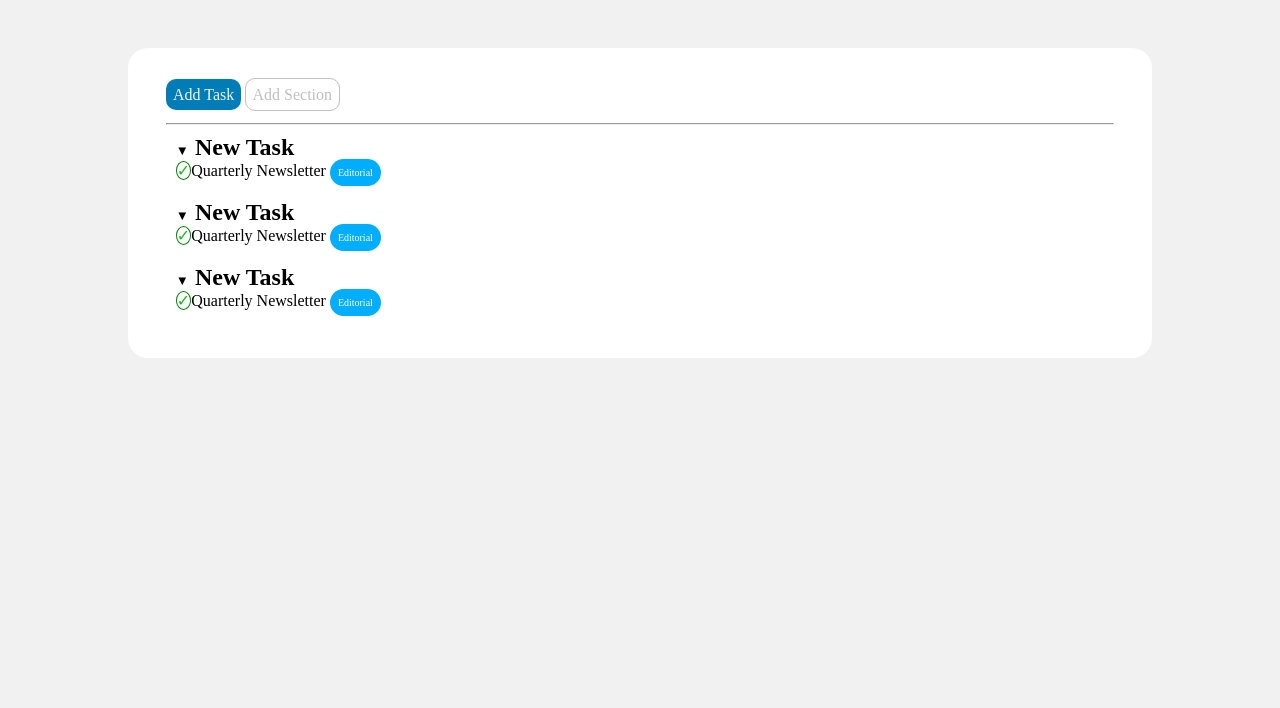
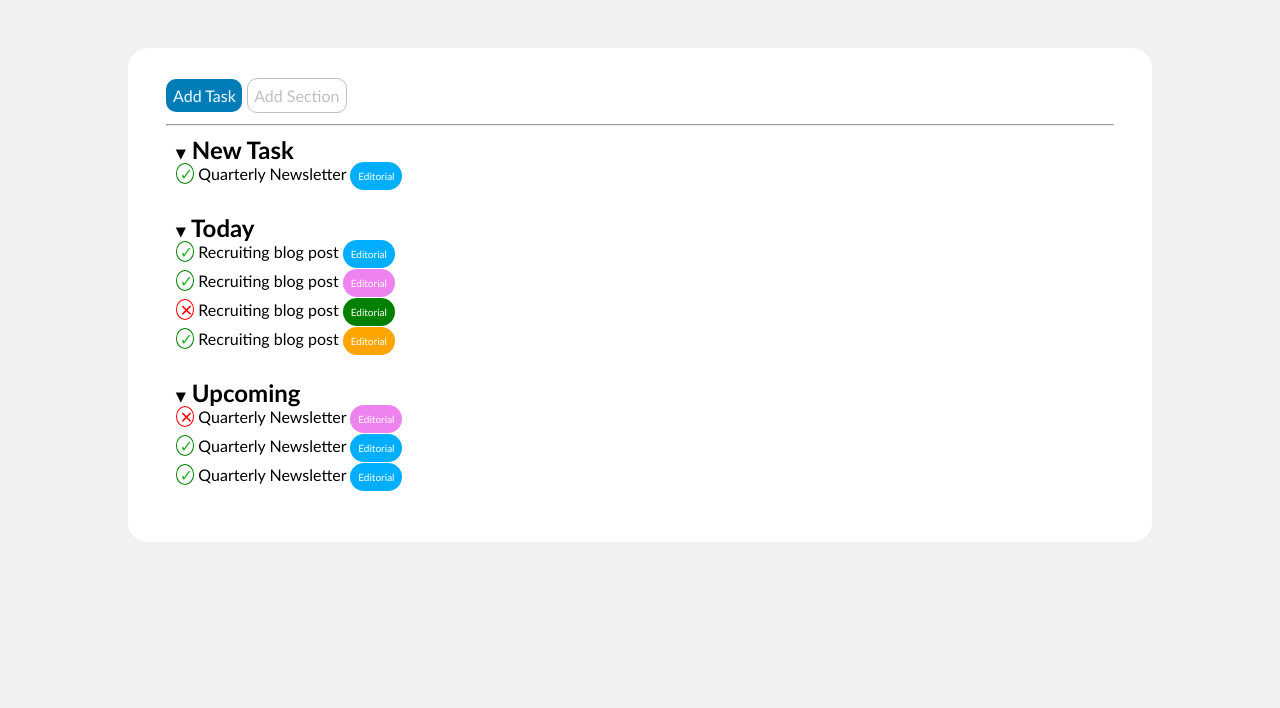
Before and after one commit to DaveKnud/html-css-toboolist, a plain HTML site: page index.html in a window 1280 px wide. Shown: the part 92-800 px from the top of the page. Drawn offline with Linux system fonts and the light colour scheme.

Commit message:
Progetto terminato (speriamo bene)

```diff
--- a/index.html
+++ b/index.html
@@ -29,19 +29,25 @@
     <!-- New task -->
     <section>
         <h2> <span class="arrow">&#9660;</span> New Task</h2>
-        <div> <span class="check">&check;</span>Quarterly Newsletter <span class="blue">Editorial</span> </div>
+        <div> <span class="check">&check;</span>   Quarterly Newsletter <span class="blue">Editorial</span> </div>
     </section>
 
     <!-- Today -->
     <section>
-        <h2> <span class="arrow">&#9660;</span> New Task</h2>
-        <div> <span class="check">&check;</span>Quarterly Newsletter <span class="blue">Editorial</span> </div>
+        <h2> <span class="arrow">&#9660;</span> Today</h2>
+        <div> <span class="check">&check;</span>   Recruiting blog post <span class="blue">Editorial</span> </div>
+        <div> <span class="check">&check;</span>   Recruiting blog post <span class="violet">Editorial</span> </div>
+        <div> <span class="refuse">&#10005;</span>   Recruiting blog post <span class="green">Editorial</span> </div>
+        <div> <span class="check">&check;</span>   Recruiting blog post <span class="orange">Editorial</span> </div>
+
     </section>
 
     <!-- Upcoming -->
     <section>
-        <h2> <span class="arrow">&#9660;</span> New Task</h2>
-        <div> <span class="check">&check;</span>Quarterly Newsletter <span class="blue">Editorial</span> </div>
+        <h2> <span class="arrow">&#9660;</span> Upcoming</h2>
+        <div> <span class="refuse">&#10005;</span>   Quarterly Newsletter <span class="violet">Editorial</span> </div>
+        <div> <span class="check">&check;</span>   Quarterly Newsletter <span class="blue">Editorial</span> </div>
+        <div> <span class="check">&check;</span>   Quarterly Newsletter <span class="blue">Editorial</span> </div>
     </section>
 </div>
 
--- a/style.css
+++ b/style.css
@@ -1,11 +1,16 @@
 * {margin: 0;
     padding: 0;
-    box-sizing: border-box;}
+    box-sizing: border-box;
+    font-family: 'Trebuchet MS', 'Lucida Sans Unicode', 'Lucida Grande', 'Lucida Sans', Arial, sans-serif;
+}
 
     /* Header- Logo  */
 
 header{background-color: white;
+}
 
+body{
+    background-color:rgb(241, 241, 241);
 }
 
 #logo{;padding-top: 1%;
@@ -21,9 +26,6 @@
 h1{display: inline;
 }
 
-    body{
-        background-color:rgb(241, 241, 241);
-    }
 
 /* MAIN  1st section */
 .conteiner{
@@ -41,6 +43,11 @@
     color: aliceblue;
 }
 
+
+section{
+    padding:1%;
+}
+
 #add-section{
     color:silver;
     border: 1px solid silver;
@@ -51,33 +58,48 @@
 hr{
     margin-top: 2%;
 }
+.refuse,.check{
+    border-radius: 50%;
+    padding-left: 3px;
+}
 
 .check{
     color: rgb(30, 184, 30);
     border: 1px solid green;
-        border-radius: 50%;
+
+}
+
+.refuse{
+    color:red;
+    border: 1px solid red;
 }
 
 .arrow{
     font-size: 55%;
+    vertical-align: middle;
+}
+section div {
+padding-bottom: 1%;
 }
 
-    .blue{
-        background-color: rgb(0, 174, 255);
+.blue,.violet,.green,.orange{
     padding: 8px;
     border-radius: 14px;
     color: white;
     font-size: 10px;
 }
+.blue{
+    background-color: rgb(0, 174, 255);
+}
 
 .violet{
     background-color: violet;
-        padding: 3px;
-        border-radius: 10px;
-        color: white;
 }
 
-    section{
-        padding:1%;
+.green{
+    background-color: green;
+}
 
+.orange{
+    background-color: orange;
 }
```
Lines whose indentation alone changed are shown as unchanged.
